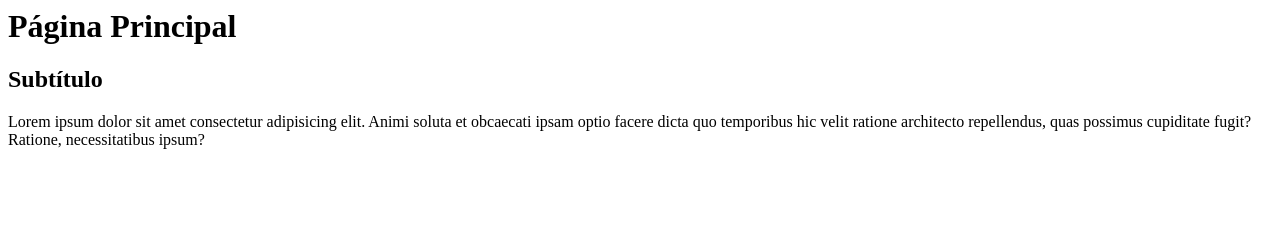
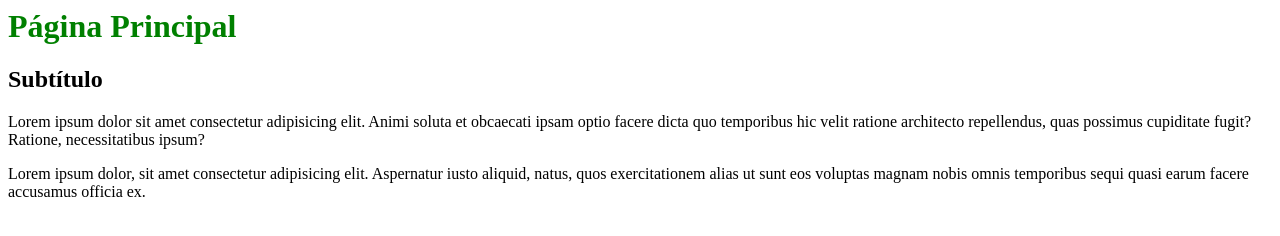
Before and after one commit to otaviolube/projetoAula12012023, a plain HTML site: page index.html in a window 1280 px wide. Drawn offline with Linux system fonts and the light colour scheme.

Commit message:
Fiz algumas alterações

```diff
--- a/index.html
+++ b/index.html
@@ -4,8 +4,9 @@
     </head>
 
     <body>
-        <h1>Página Principal</h1>
+        <h1 style="color: green;">Página Principal</h1>
         <h2>Subtítulo</h2>
         <p>Lorem ipsum dolor sit amet consectetur adipisicing elit. Animi soluta et obcaecati ipsam optio facere dicta quo temporibus hic velit ratione architecto repellendus, quas possimus cupiditate fugit? Ratione, necessitatibus ipsum?</p>
+        <p>Lorem ipsum dolor, sit amet consectetur adipisicing elit. Aspernatur iusto aliquid, natus, quos exercitationem alias ut sunt eos voluptas magnam nobis omnis temporibus sequi quasi earum facere accusamus officia ex.</p>
     </body>
 </html>
```
